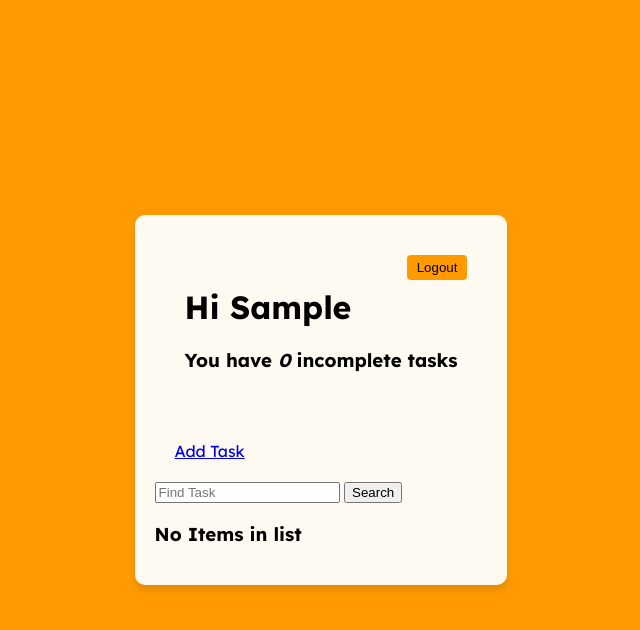
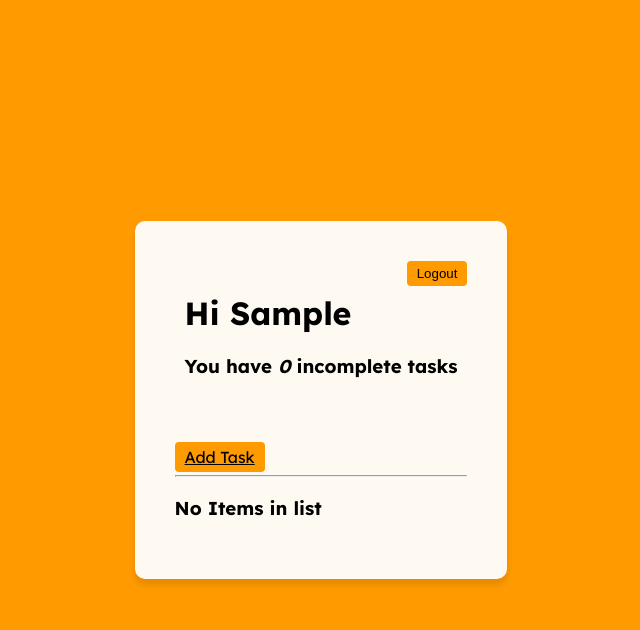
Before and after one commit to SarahcEmm/to-do-or-not-to-do, a Django app: page / in a window 1280 px wide. Shown: the top 630 px of the page, without its empty margins (319-959 px from the left). Run offline with Django 4.2, Linux system fonts and the light colour scheme; the visitor is signed in with stand-in values (Sample User, id 1); data that the repository does not hold is empty.

Commit message:
removed search bar as not functioning added css to add item

```diff
--- a/base/templates/base/task_list.html
+++ b/base/templates/base/task_list.html
@@ -19,11 +19,7 @@
 <div class="search-wrapper">
     <div class="add-button">
     <a href="{% url 'task-create' %}">Add Task</a>
-</div>
-    <form method="GET">
-        <input type="text" placeholder="Find Task" name="'search-area" value="{{search_input}}">
-        <input type="submit" value="Search">
-    </form></div>
+<hr>
 
 
 <!-- Task List -->
--- a/base/views.py
+++ b/base/views.py
@@ -55,24 +55,23 @@ class TaskList(LoginRequiredMixin, ListView):
     context_object_name = 'tasks'
 
     def get_queryset(self):
-        # Fetch tasks for the logged-in user
+        # Fetch tasks only for the logged-in user
         user = self.request.user
         queryset = Task.objects.filter(user=user)
-
-        # Apply search filter if 'search-area' parameter is present
-        search_input = self.request.GET.get('search-area') or ''
-        if search_input:
-            queryset = queryset.filter(title__icontains=search_input)
 
         return queryset
 
     def get_context_data(self, **kwargs):
         context = super().get_context_data(**kwargs)
 
-        # Search area
-        search_input = self.request.GET.get('search-area') or ''
-        context['search_input'] = search_input
+        # Number of incomplete tasks
+        incomplete_tasks = Task.objects.filter(
+            user=self.request.user,
+            complete=False
+        )
+        context['count'] = incomplete_tasks.count()
 
+        return context
         # Number of incomplete tasks
         incomplete_tasks = Task.objects.filter(
             user=self.request.user,
--- a/static/css/styles.css
+++ b/static/css/styles.css
@@ -100,6 +100,18 @@ button:hover {
 .add-button {
     padding: 20px;
 }
+.add-button > a {
+    background-color: #ff9a00;
+    color: black;
+    border: none;
+    padding: 5px 10px;
+    cursor: pointer;
+    border-radius: 4px;
+    transition: background-color 0.3s ease;
+  }
+  .add-button > a:hover {
+    background-color: #ff4500;
+}
 
 /*  success/error */
 .message {
```
Also changed, not shown: 1 other file.
